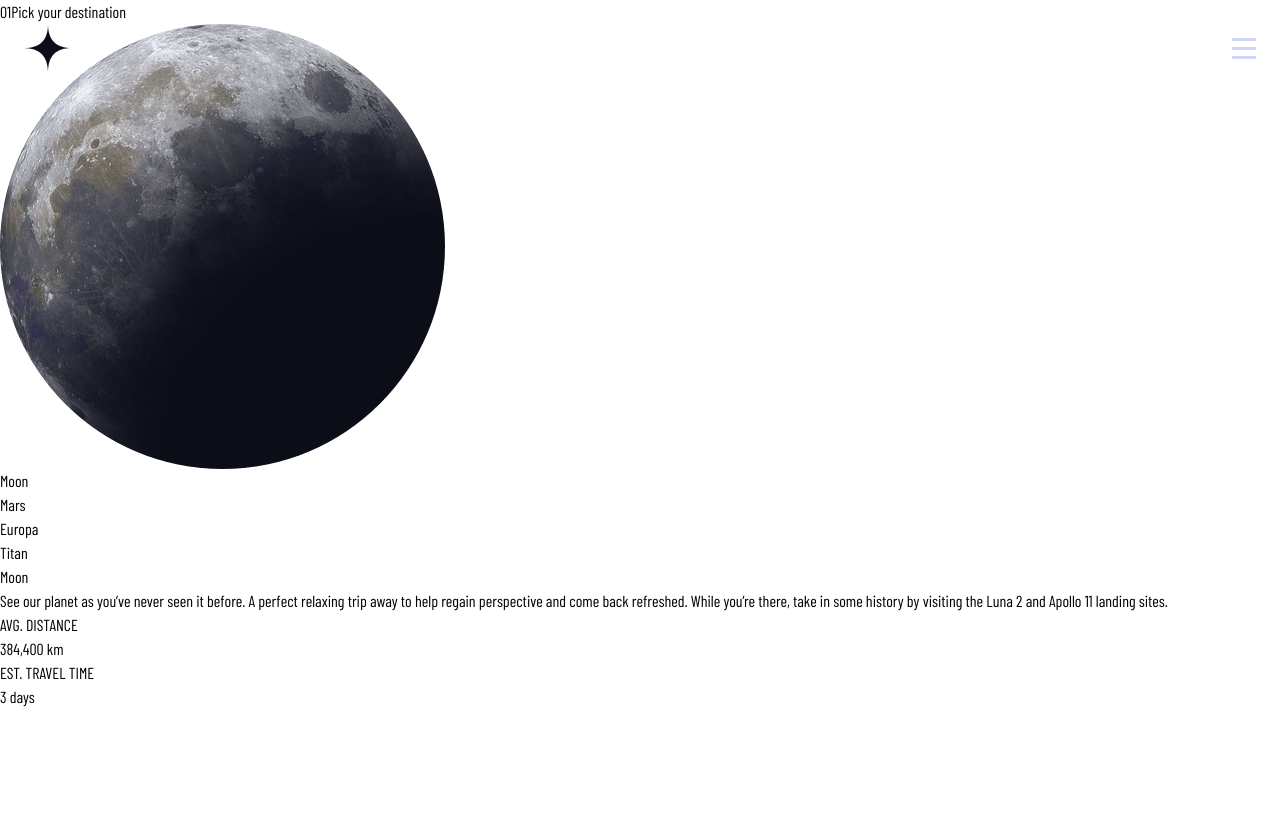
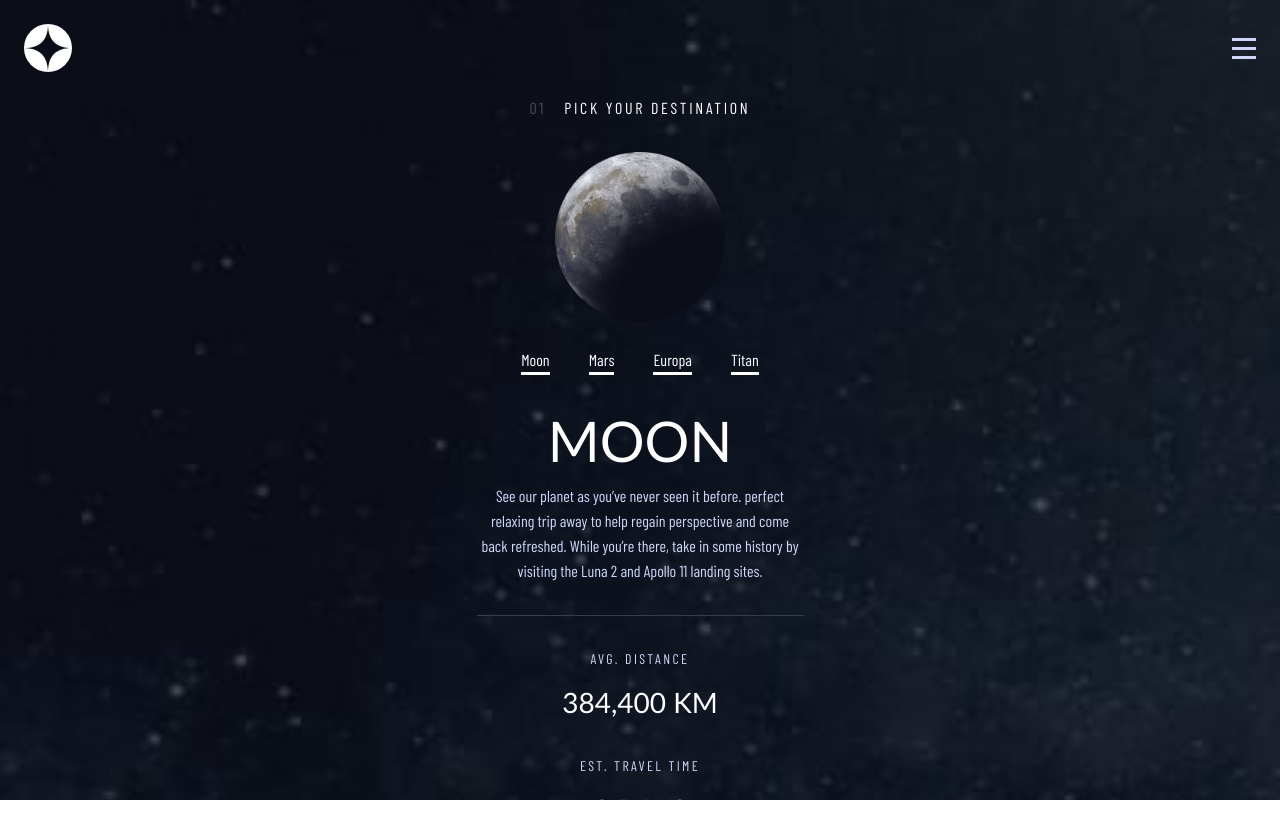
Before and after one commit to kvncrtr/space-tourism, an Angular app: page /destination in a window 1280 px wide. Before the commit the page ends 800 px from the top, so only its background shows below. Built offline with nearby package versions, Linux system fonts and the light colour scheme; a web font is replaced by a local one.

Commit message:
done style destonation page

```diff
--- a/src/app/app.component.css
+++ b/src/app/app.component.css
@@ -6,8 +6,4 @@
       min-width: 100%;
       padding: 1.5rem;
    }
-
-   .home--container {
-      position: relative;
-   }
 }
--- a/src/app/app.module.ts
+++ b/src/app/app.module.ts
@@ -6,7 +6,6 @@ import { AppComponent } from './app.component';
 import { HomeComponent } from './components/home/home.component';
 import { NavbarComponent } from './components/navbar/navbar.component';
 import { DestinationComponent } from './components/destination/destination.component';
-import { DestinationBarComponent } from './components/destination/destination-bar/destination-bar.component';
 import { CrewComponent } from './components/crew/crew.component';
 import { TechComponent } from './components/tech/tech.component';
 
@@ -16,7 +15,6 @@ import { TechComponent } from './components/tech/tech.component';
     HomeComponent,
     NavbarComponent,
     DestinationComponent,
-    DestinationBarComponent,
     CrewComponent,
     TechComponent
   ],
--- a/src/app/components/destination/destination-bar/destination-bar.component.html
+++ /dev/null
@@ -1,3 +0,0 @@
-<ul *ngFor="let place of childDestination">
-   <li>{{ place.name }}</li>
-</ul>
--- a/src/app/components/destination/destination-bar/destination-bar.component.ts
+++ /dev/null
@@ -1,16 +0,0 @@
-import { Component, OnInit, Input } from '@angular/core';
-
-@Component({
-  selector: '.destination--bar-container',
-  templateUrl: './destination-bar.component.html',
-  styleUrls: ['./destination-bar.component.css']
-})
-export class DestinationBarComponent implements OnInit {
-  @Input() childDestination: any;
-
-  constructor() { }
-
-  ngOnInit(): void {
-
-  }
-}
--- a/src/app/components/destination/destination.component.css
+++ b/src/app/components/destination/destination.component.css
@@ -0,0 +1,109 @@
+@media screen and (min-width: 375px) {
+   .destination--background {
+      position: absolute;
+      z-index: 1;
+      min-width: 100%;
+      height: 100vh;
+      object-fit: cover;
+      object-position: 0px 0%;
+   }
+
+   .destination--case {
+      position: absolute;
+      z-index: 2;
+      width: 100%;
+      margin-top: 6rem;
+      padding: 0 1.5rem;
+   }
+
+   .destination--content-case {
+      position: relative;
+      display: flex;
+      flex-direction: column;
+      justify-content: center;
+      color: var(--clr-primary-100);
+   }
+
+   .destination--title {
+      font-size: var(--fs-400);
+      text-transform: uppercase;
+      text-align: center;
+      letter-spacing: 2.7px;
+   }
+
+   span {
+      margin-right: 1.125rem;
+      mix-blend-mode: normal;
+      opacity: 0.25;
+   }
+
+   .destination--image {
+      max-width: 10.625rem;
+      margin: 2rem auto 0;
+   }
+
+   .destination--bar {
+      display: flex;
+      justify-content: space-between;
+      margin: 1.625rem auto 0;
+      width: 14.844rem;
+   }
+
+   .destination--item {
+      list-style: none;
+   }
+
+   .selected {
+      border-bottom: 0.188rem solid var(--clr-primary-100);
+   }
+
+   .destination--details-container {
+      position: relative;
+      width: 100%;
+      margin-top: 1.5rem;
+      text-align: center;
+      color: var(--clr-primary-100);
+   }
+
+   .destination--heading {
+      font-size: var(--fs-1100);
+      font-family: var(--ff-heading);
+      text-align: center;
+      text-transform: uppercase;
+   }
+
+   .destination--description {
+      width: 20.438rem;
+      margin: 0 auto;
+      color: var(--clr-primary-400);
+      line-height: 25px;
+   }
+
+   .destination--description:after {
+      content: " ";
+      display: block;
+      height: 0.063rem;
+      width: 100%;
+      margin: 2rem 0 0;
+      background-color: var(--clr-primary-800);
+   }
+
+   .destination--spec-heading {
+      font-size: var(--fs-200);
+      text-transform: uppercase;
+      letter-spacing: 2.3625px;
+      color: var(--clr-primary-400);
+   }
+
+   .destination--spec-value {
+      margin-top: 0.75rem;
+      font-family: var(--ff-heading);
+      font-size: var(--fs-800);
+      text-transform: uppercase;
+   }
+
+   .destination--travel,
+   .destination--distance {
+      margin-top: 2rem;
+   }
+}
--- a/src/app/components/destination/destination.component.html
+++ b/src/app/components/destination/destination.component.html
@@ -1,15 +1,20 @@
+<img class="destination--background" src="../../../assets/destination/background-destination-mobile.jpg" alt="destination background">
+
+<div class="destination--case">
+   <div class="destination--content-case">
       <h5 class="destination--title"><span aria-hidden="true">01</span>Pick your destination</h5>
-<img src="{{ destination[0].images.png }}" alt="{{ destination[0].name }}">
-<ul *ngFor="let place of destination">
-   <li>{{ place.name }}</li>
+
+      <img class="destination--image" src="{{ destination[0].images.png }}" alt="{{ destination[0].name }}">
+
+      <ul class="destination--bar">
+         <li class="destination--item selected" *ngFor="let place of destination">{{ place.name }}</li>
       </ul>
-<!-- <div class="destination--bar-container" [childDestination]="destination"></div> -->
+
+   </div>
 
    <div class="destination--details-container">
       <h2 class="destination--heading">{{ destination[0].name }}</h2>
       <p class="destination--description">{{ destination[0].description }}</p>
-
-   <div class="destination--line line"></div>
 
       <div class="destination--spec-container">
          <div class="destination--distance">
@@ -23,3 +28,4 @@
          </div>
       </div>
    </div>
+</div>
--- a/src/app/space-data.ts
+++ b/src/app/space-data.ts
@@ -8,7 +8,7 @@ export const SPACE: Space = {
             "png": "../assets/destination/image-moon.png",
             "webp": "./assets/destination/image-moon.webp"
          },
-         "description": "See our planet as you’ve never seen it before. A perfect relaxing trip away to help regain perspective and come back refreshed. While you’re there, take in some history by visiting the Luna 2 and Apollo 11 landing sites.",
+         "description": "See our planet as you’ve never seen it before. perfect relaxing trip away to help regain perspective and come back refreshed. While you’re there, take in some history by visiting the Luna 2 and Apollo 11 landing sites.",
          "distance": "384,400 km",
          "travel": "3 days"
       },
--- a/src/styles.css
+++ b/src/styles.css
@@ -1,6 +1,7 @@
 :root {
    --clr-primary-100: #FFFFFF;
    --clr-primary-400: #D0D6F9;
+   --clr-primary-800: #383B4B;;
    --clr-primary-900: #0B0D17;
 
    --clr-neutral-900: #000000;
```
Also changed, not shown: src/app/components/destination/destination.component.ts (+2 -5 lines), src/app/components/destination/destination-bar/destination-bar.component.css (deleted). Lines whose indentation alone changed are shown as unchanged.
